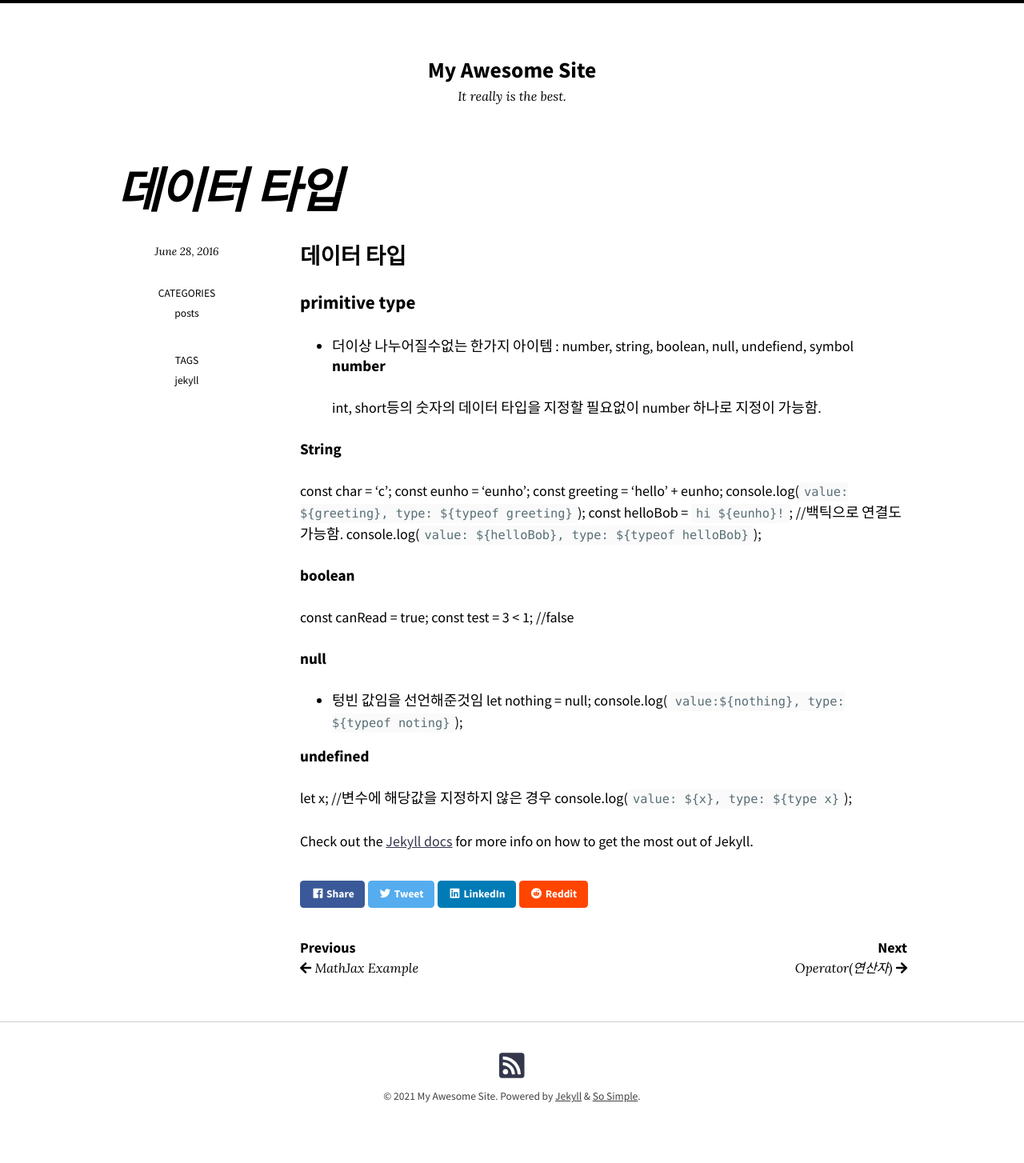
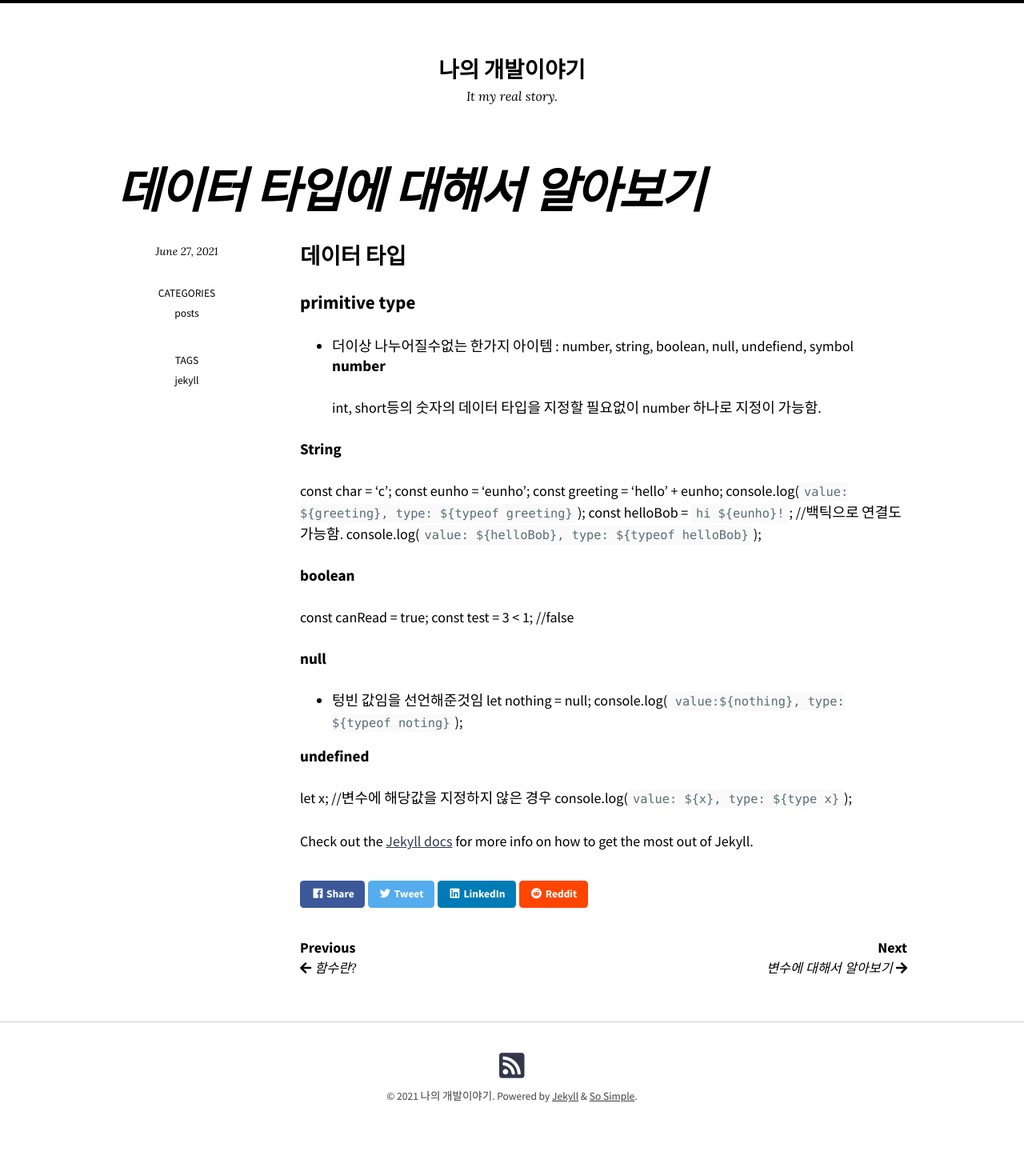
Before and after one commit to sayeunho/sayeunho.github.io, a Jekyll site: the page built from _posts/2016-06-28-dataType.markdown, in a window 1280 px wide. Shown: the whole page at 80% size. Built offline with Jekyll 4.4.1, drawn with Linux system fonts in a browser that asks for light colours; nearby versions of some CDN libraries.

Commit message:
change layout

```diff
--- a/_config.yml
+++ b/_config.yml
@@ -17,8 +17,8 @@ theme: jekyll-theme-so-simple
 # remote_theme: mmistakes/so-simple-theme
 skin: "/assets/css/skins/default.css"
 locale: en-US
-title: "My Awesome Site"
-description: "It really is the best."
+title: "나의 개발이야기"
+description: "It my real story."
 baseurl: # the subpath of your site, e.g. "/blog"
 url: # the base hostname & protocol for your site e.g. "https://mmistakes.github.io"
 logo: # path of site logo, e.g. "/images/logo.png"
--- a/_posts/2016-06-28-dataType.markdown
+++ b/_posts/2016-06-28-dataType.markdown
@@ -1,12 +1,12 @@
 ---
 layout: post
-title:  "데이터 타입"
-crawlertitle: "How to use jekyll"
+title:  "데이터 타입에 대해서 알아보기"
+crawlertitle: Markdown sample
 summary: "Jekyll default page"
-date:   2016-06-28 23:09:47 +0700
+date:   2021-06-27
 categories: posts
 tags: 'jekyll'
-author: redVi
+author: eunho
 ---
 ## 데이터 타입
 
--- a/_posts/2020-06-14-variable.md
+++ b/_posts/2020-06-14-variable.md
@@ -1,13 +1,13 @@
 ---
 bg: "tools.jpg"
 layout: post
-title:  "let vs var,hoisting"
+title:  "변수에 대해서 알아보기"
 crawlertitle: Markdown sample
 summary: Description for this article
-date:    2020-06-14
+date:    2021-06-27
 categories: posts
-tags: ['jekyll']
-author: redVi
+tags: 'jekyll'
+author: eunho
 ---
 
 
```
Also changed, not shown: _posts/2020-06-14-function_1.md (+1 -1 lines), docs/_posts/2018-02-25-hidden-post.md (deleted, +0 -7 lines), example/_posts/2015-08-10-mathjax-example.md (deleted, +0 -57 lines), example/_posts/2018-02-25-hidden-post.md (deleted, +0 -7 lines), README-OLD.md.
